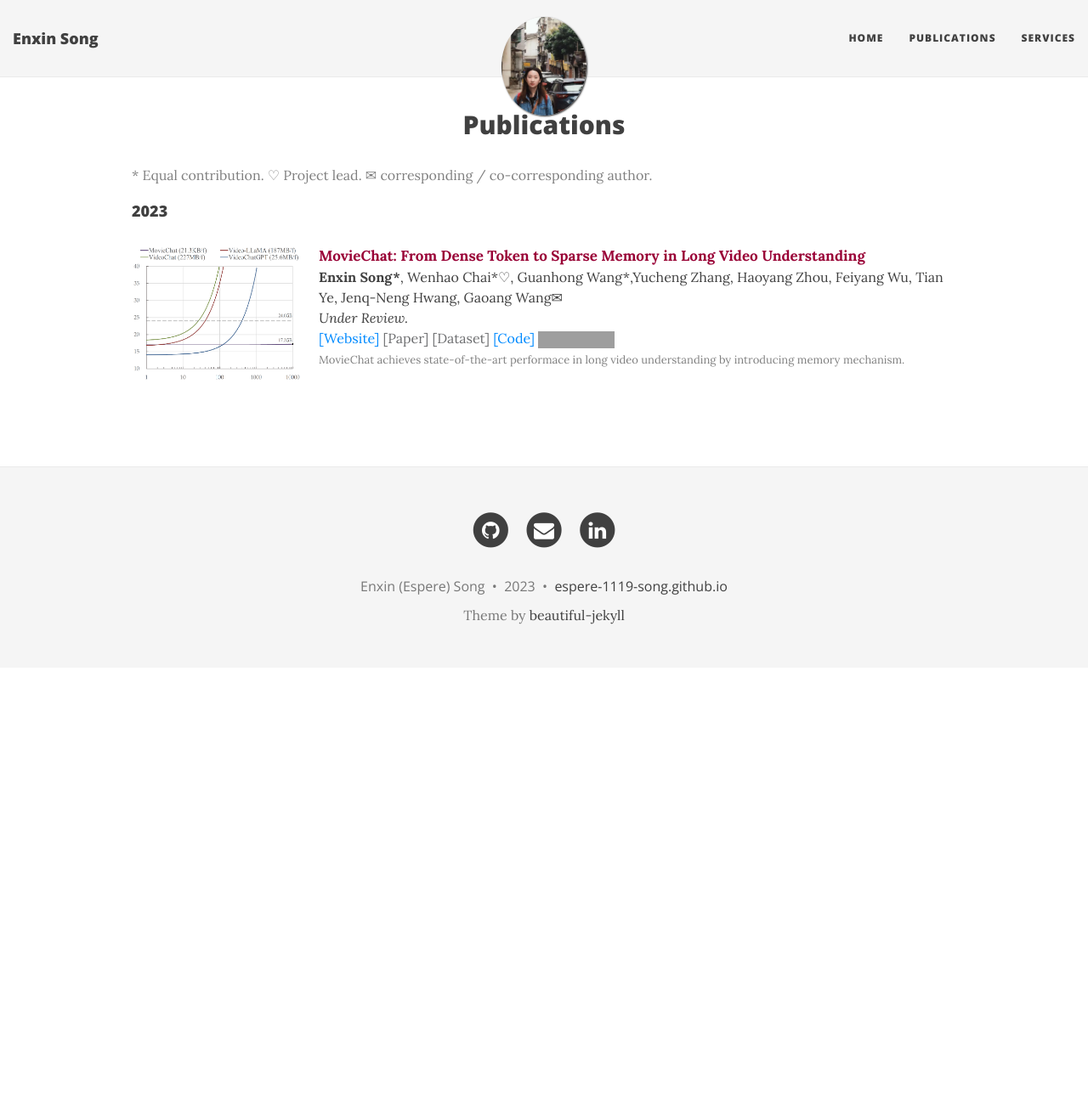
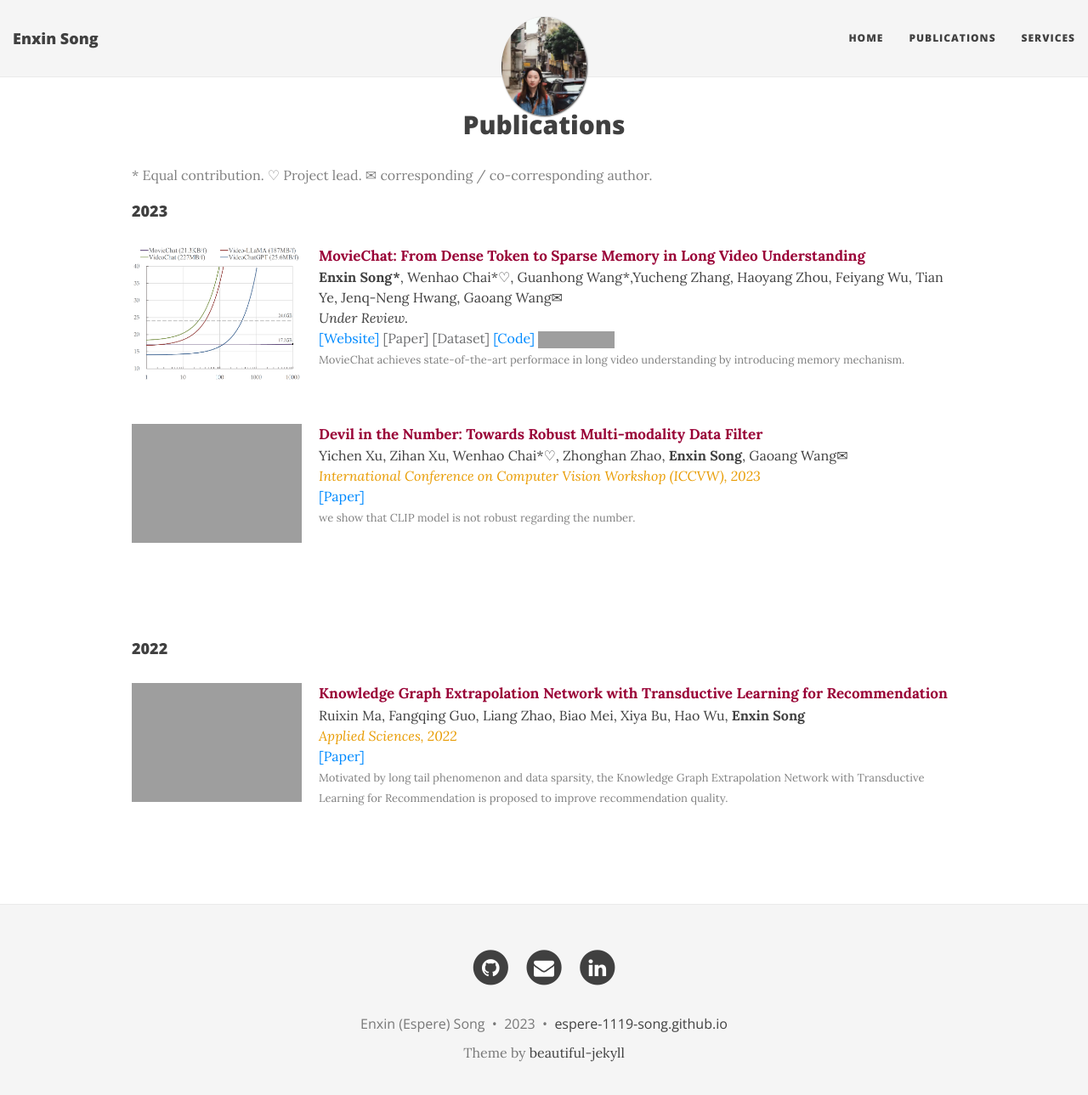
Before and after one commit to hikomal/hikomal.github.io, a Jekyll site: the page built from publications.html, in a window 1280 px wide and 1301 px high. Shown: the top 1289 px of the window at 85% size. Built offline with Jekyll 4.4.1, drawn with Linux system fonts in a browser that asks for light colours; nearby versions of some CDN libraries; grey boxes are pictures that could not be loaded.

Commit message:
Update publications.html

```diff
--- a/publications.html
+++ b/publications.html
@@ -53,4 +53,49 @@ h3 { font-size : 18px; margin : 8; padding : 0; }
   </p>
 </div>
 
+<div class="publication">
+  <img src="../static/pubs/XXC23.png" class="publogo" width="200 px" height="140 px">
+  <p>
+    <strong>
+    Devil in the Number: Towards Robust Multi-modality Data Filter
+    </strong>
+    <br>
+    Yichen Xu, Zihan Xu, Wenhao Chai*♡, Zhonghan Zhao, <b>Enxin Song</b>, Gaoang Wang✉
+    <br>
+    <font color="#E89B00">
+    <em>International Conference on Computer Vision Workshop (ICCVW), 2023</em>
+    </font>
+    <br>
+    <a href="https://arxiv.org/abs/2309.13770">[Paper]</a>
+    <br>
+    <font color="grey" size="2">
+    we show that CLIP model is not robust regarding the number.
+    </font>
+  </p>
 </div>
+
+ <br>
+ <h3>2022</h3>
+
+ <div class="publication">
+  <img src="../static/pubs/KGR22.png" class="publogo" width="200 px" height="140 px">
+  <p>
+    <strong>
+    Knowledge Graph Extrapolation Network with Transductive Learning for Recommendation
+    </strong>
+    <br>
+    Ruixin Ma, Fangqing Guo, Liang Zhao, Biao Mei, Xiya Bu, Hao Wu, <b>Enxin Song</b>
+    <br>
+    <font color="#E89B00">
+    <em>Applied Sciences, 2022</em>
+    </font>
+    <br>
+    <a href="https://www.mdpi.com/2076-3417/12/10/4899">[Paper]</a>
+    <br>
+    <font color="grey" size="2">
+    Motivated by long tail phenomenon and data sparsity, the Knowledge Graph Extrapolation Network with Transductive Learning for Recommendation is proposed to improve recommendation quality.
+    </font>
+  </p>
+</div>
+
+</div>
```
